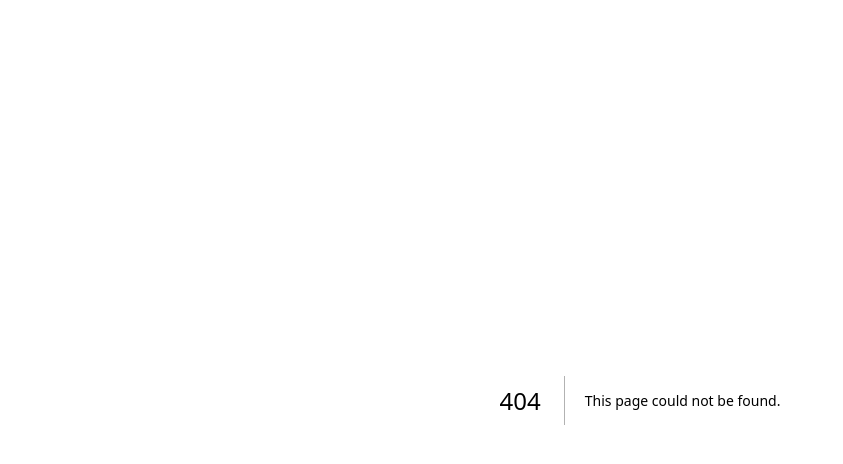
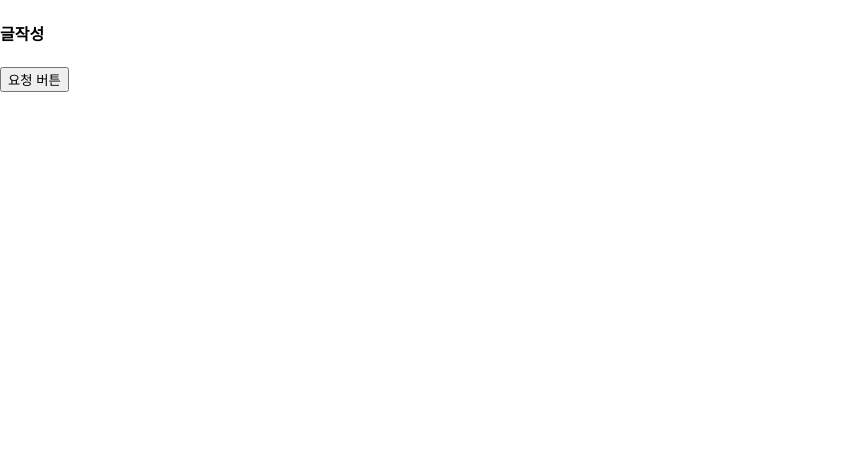
Before and after one commit to YeryunJung/next-exercises, a Next.js app in the folder forum/: page /write in a window 1280 px wide. Before the commit this address had no page. Shown: the top 464 px of the page, without its empty margins (0-843 px from the left). Built offline with nearby package versions, Linux system fonts and the light colour scheme.

Commit message:
Feat: 서버로부터 요청 받기

```diff
--- /dev/null
+++ b/forum/app/write/page.js
@@ -0,0 +1,10 @@
+export default function Write() {
+  return (
+    <div>
+      <h4>글작성</h4>
+      <form action="/api/test" method="POST">
+        <button type="submit">요청 버튼</button>
+      </form>
+    </div>
+  );
+}
```
